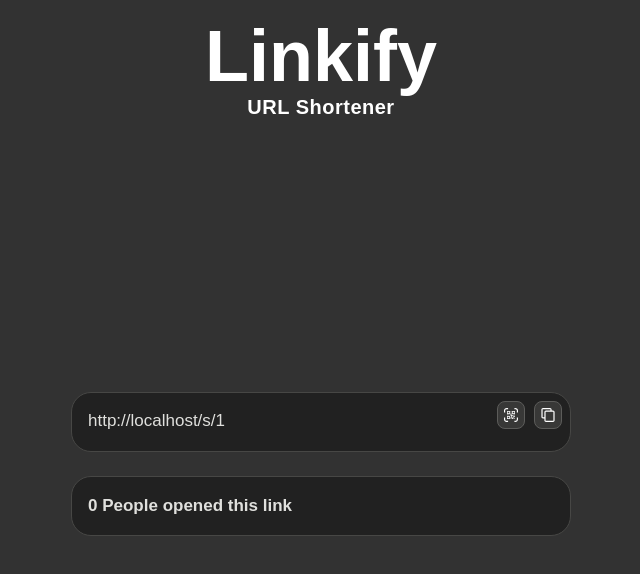
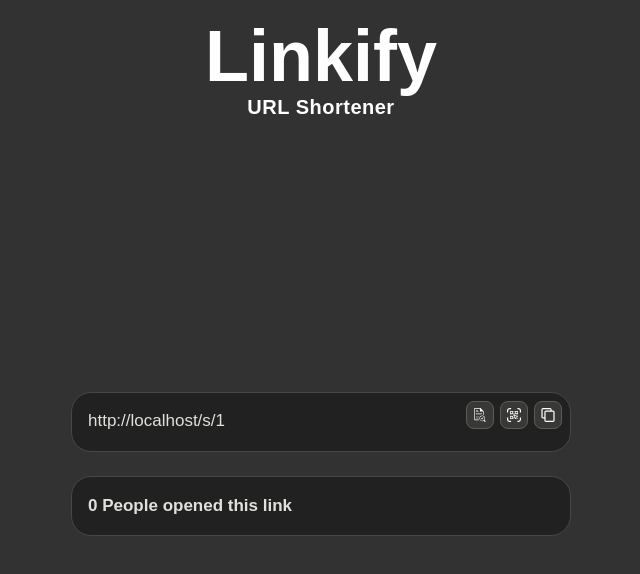
Before and after one commit to Iinfy/Linkify, a Vue app in the folder web/: page /stats/1 in a window 1280 px wide. Shown: the top 574 px of the page, without its empty margins (319-959 px from the left). Built offline with nearby package versions, Linux system fonts and the light colour scheme; no server answers.

Commit message:
feat: add a stats button & styles for qr, copy, stats buttons

```diff
--- a/web/src/components/links/LinkItem.vue
+++ b/web/src/components/links/LinkItem.vue
@@ -6,7 +6,11 @@
     </div>
 
     <button class="icon-btn copy-btn" :class="{'success': isSuccess}" @click="copyHandle()">
-      <img src="@/assets/icons/copy.svg" alt="QR code">
+      <img src="@/assets/icons/copy.svg" alt="Copy">
+    </button>
+
+    <button class="icon-btn stats-btn">
+      <img src="@/assets/icons/stats.svg" alt="stats">
     </button>
 
     <button class="icon-btn qr-btn" @click="showQR(props.short ?? 'not_found')">
@@ -50,7 +54,7 @@ const copyHandle = async () => {
 
 </script>
 
-<style>
+<style scoped>
 
 .recent-item {
   position: relative;
@@ -59,7 +63,7 @@ const copyHandle = async () => {
   background-color: #212121;
   border: 1px solid #474745;
   border-radius: 20px;
-  padding: 0 80px 0 16px;
+  padding: 0 16px;
   display: flex;
   align-items: center;
   overflow: hidden;
@@ -71,7 +75,7 @@ const copyHandle = async () => {
   flex-direction: column;
   min-width: 0;
   flex: 1;
-  padding-right: 8px;
+  padding-right: 120px;
 }
 
 .url {
@@ -95,47 +99,6 @@ const copyHandle = async () => {
   display: block;
 }
 
-.copy-btn {
-  position: absolute;
-  top: 13%;
-  right: 8px;
-  height: 25px;
-  padding: 0 20px;
-  background-color: #383837;
-  color: #e0e0dd;
-  border: 1px solid #5c5c5a;
-  border-radius: 10px;
-  display: flex;
-  align-items: center;
-  justify-content: center;
-  font-weight: 600;
-  cursor: pointer;
-  white-space: nowrap;
-  transition: background-color 0.5s ease, color 0.4s ease, border-color 0.4s ease;
-  width: 20px;
-}
-
-.qr-btn {
-  position: absolute;
-  top: 13%;
-  right: 45px;
-  height: 25px;
-  padding: 0 14px;
-  background-color: #383837;
-  color: #e0e0dd;
-  border: 1px solid #5c5c5a;
-  border-radius: 10px;
-  display: flex;
-  align-items: center;
-  justify-content: center;
-  font-weight: 600;
-  cursor: pointer;
-  white-space: nowrap;
-  font-size: 13px;
-  transition: background-color 0.3s;
-  width: 30px;
-}
-
 .icon-btn {
   position: absolute;
   top: 8px;
@@ -153,6 +116,10 @@ const copyHandle = async () => {
   transition: background-color 0.3s ease;
 }
 
+.icon-btn:hover {
+  background-color: #323232;
+}
+
 .icon-btn img {
   filter: invert(1);
   width: 14px;
@@ -160,23 +127,24 @@ const copyHandle = async () => {
   display: block;
 }
 
-.copy-btn.success{
+.copy-btn {
+  right: 8px;
+}
+
+.qr-btn {
+  right: 42px;
+}
+
+.stats-btn {
+  right: 76px;
+}
+
+.copy-btn.success {
   background-color: #4682B4;
+  border-color: #4682B4;
 }
 
 .copy-btn.success:hover {
   background-color: #4682B4;
 }
-
-.copy-btn:hover {
-  background-color: #323232;
-}
-
-
-
-
-
-
-
-
 </style>
```
